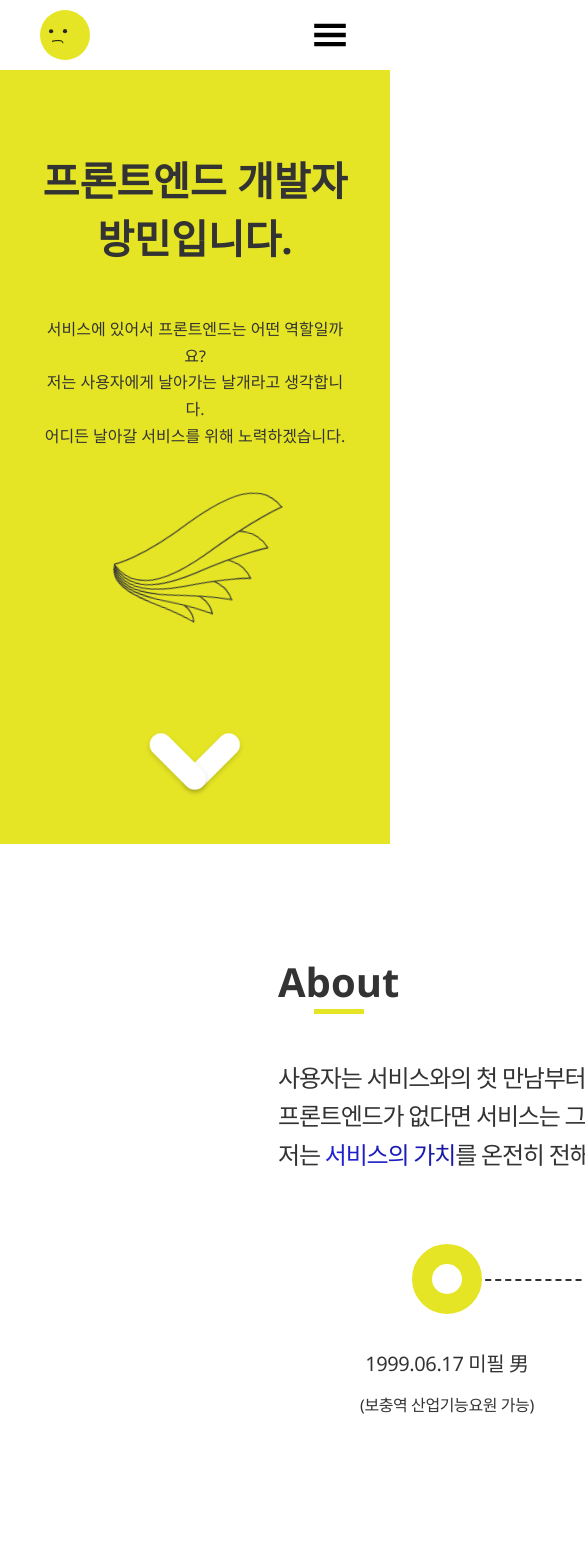
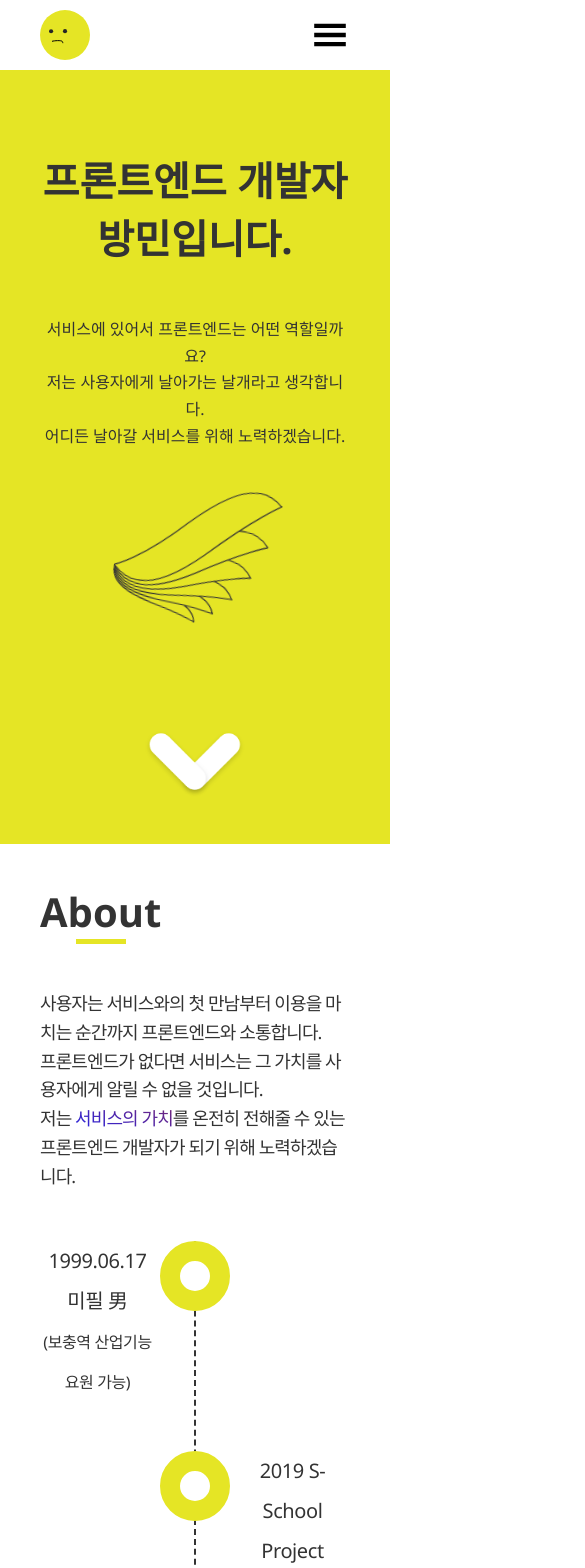
Before and after one commit to alssel2525/portfolio, a React (Create React App) app: page / in a window 390 px wide. Shown: the top 1568 px of the page, 585 px wide, since content can reach past the window. Built offline with nearby package versions, Linux system fonts and the light colour scheme; a web font is replaced by a local one.

Commit message:
Section, About영역 media query 작성

```diff
--- a/src/components/Main/About/index.js
+++ b/src/components/Main/About/index.js
@@ -1,5 +1,6 @@
 import styled, {css, keyframes} from "styled-components";
 import Section from "../Section";
+import MediaQuery from "../../../hooks/MediaQuery";
 
 
 const MovingUpDownKeyframes = keyframes`
@@ -63,6 +64,28 @@ const TimeEvent = styled.div`
 			`
 		}
 	}}
+
+	${`@media ${MediaQuery(3)}`} {
+		:nth-child(2n) {
+			margin-left: 50vw;
+
+			::before {
+				top: 0;
+				bottom: 0;
+				left: -50vw;
+			}
+		}
+
+		:not(:nth-child(2n)) {
+			margin-right: 50vw;
+
+			::before {
+				top: 0;
+				bottom: 0;
+				right: -50vw;
+			}
+		}
+	}
 `
 
 const Timeline = styled.div`
@@ -82,6 +105,24 @@ const Timeline = styled.div`
 		top: -100px;
 		border-bottom: 2px dashed #333333;
 	}
+
+	${`@media ${MediaQuery(3)}`} {
+		margin-top: 50px;
+		flex-direction: column;
+		align-items: center;
+
+		> *:not(:first-child) {
+			margin-top: 50px;
+		}
+
+		::before {
+			width: 1px;
+			height: 90%;
+			top: 0;
+			border-left: 2px dashed #333333;
+			border-bottom: none;
+		}
+	}
 `;
 
 const Text = styled.div`
@@ -93,14 +134,17 @@ const Text = styled.div`
 
 	> span {
 		font-weight: 500;
-		background: linear-gradient(20deg, #2525e5, #151595);
+		background: linear-gradient(20deg, #2525e5, #752575);
 		-webkit-background-clip: text;
 		color: transparent;
+	}
+
+	${`@media ${MediaQuery(3)}`} {
+		font-size: 18px;
 	}
 `
 
 const About = (props) => {
-
 	return (
 		<Section title={"About"} refs={props.refs}>
 			<Text>
--- a/src/components/Main/Section.js
+++ b/src/components/Main/Section.js
@@ -1,10 +1,13 @@
 import styled from "styled-components";
+import MediaQuery from "../../hooks/MediaQuery";
 
 const Container = styled.div`
-	width: 1364px;
-	margin: 110px 278px;
+	max-width: 1320px;
+	margin: 110px auto;
+	padding: 0 40px;
 	position: relative;
 	text-align: left;
+	box-sizing: border-box;
 
 	> .title {
 		width: max-content;
@@ -25,6 +28,13 @@ const Container = styled.div`
 			background: #e5e525;
 		}
 	}
+
+	${`@media ${MediaQuery(3)}, ${MediaQuery(2)}`} {
+		width: 100vw;
+		padding: 40px;
+		margin: 0;
+		box-sizing: border-box;
+	}
 `;
 
 const Section = (props) => {
```
